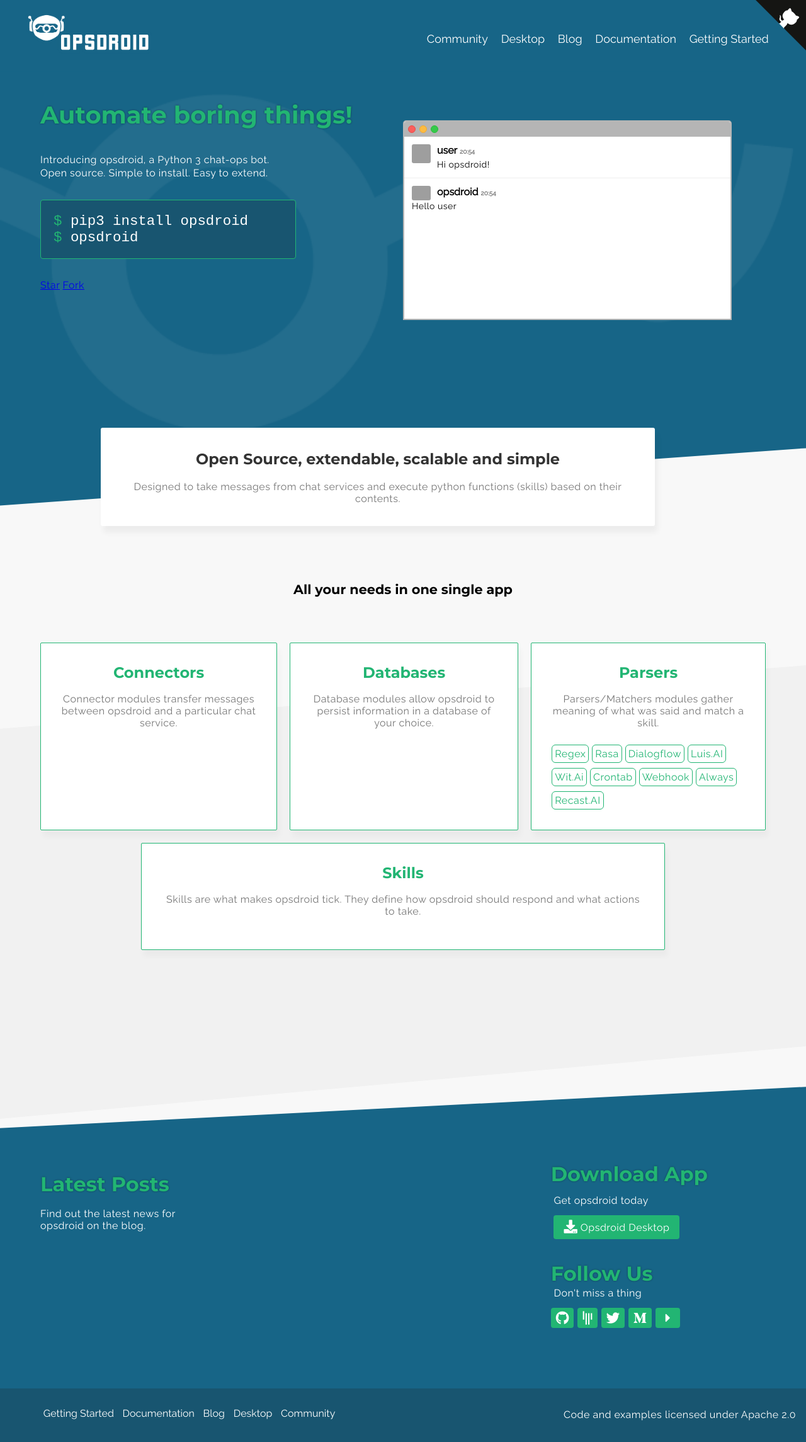
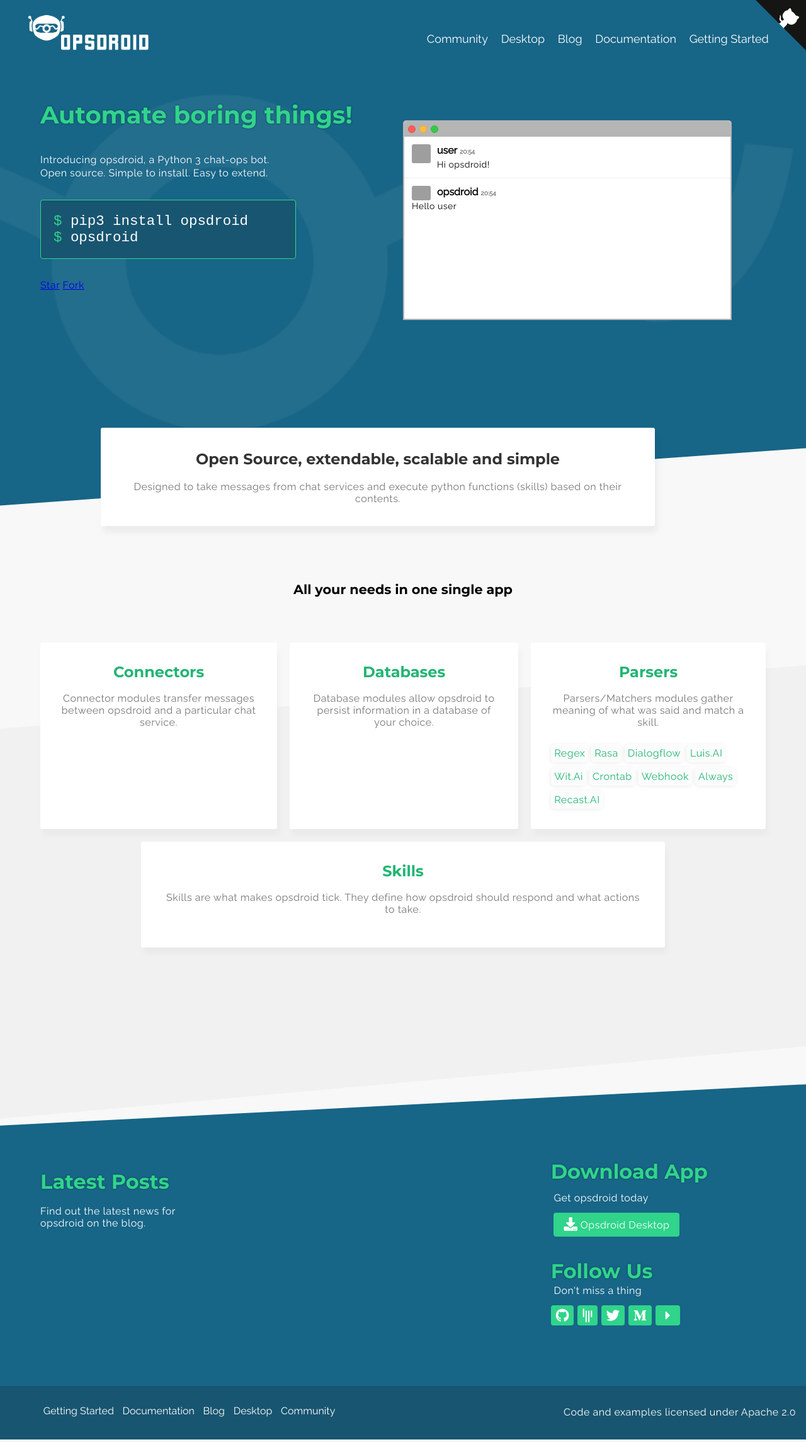
Before and after one commit to opsdroid/opsdroid.github.io, a Jekyll site: the page built from index.html, in a window 1280 px wide. Shown: the whole page at 63% size. Built offline with Jekyll 4.4.1, drawn with Linux system fonts in a browser that asks for light colours; nearby versions of some CDN libraries; grey boxes are pictures that could not be loaded.

Commit message:
Update green over blue contrast, remove some green elements on modules, fix onpress bug (#31)

```diff
--- a/css/main.css
+++ b/css/main.css
@@ -28,7 +28,7 @@
 
 h1, h2 {
   text-align: center;
-  color: #22B573;
+  color: #30D48B;
   font-weight: bold;
   font-family: 'Montserrat', sans-serif;
   margin: 0;
@@ -151,7 +151,7 @@
 
 nav #collapseBtn {
   position: relative;
-  background-color: #22B573;
+  background-color: #30D48B;
   border: 0;
   padding: 8px;
   border-radius: 4px;
@@ -169,7 +169,7 @@
 }
 
 nav #collapseBtn:active, nav #collapseBtn:hover, nav #collapseBtn:focus {
-  background-color: #1ea065;
+  background-color: #22B573;
   outline: 0;
 }
 
@@ -205,7 +205,7 @@
 }
 
 nav .navigation li a:hover {
-  background-color: #22B573;
+  background-color: #30D48B;
   border-radius: 10px;
   -webkit-transition: background-color 0.5s ease-out;
   transition: background-color 0.5s ease-out;
@@ -265,7 +265,7 @@
 }
 
 .header .header-container .description code ::before {
-  color: #22B573;
+  color: #30D48B;
   content: "$ ";
 }
 
@@ -273,7 +273,7 @@
   margin: 2rem 3rem 0rem 3rem;
   width: 65%;
   background-color: #185570;
-  border-color: #22B573;
+  border-color: #30D48B;
   border-style: solid;
   border-width: 1px;
   border-radius: 4px;
@@ -485,6 +485,10 @@
   }
 }
 
+.middle-layer .modules-area h2 {
+  color: #22B573;
+}
+
 .middle-layer .modules-area .connectors {
   -ms-grid-row: 1;
   -ms-grid-column: 1;
@@ -513,32 +517,22 @@
   background-color: white;
   -webkit-box-shadow: 4px 10px 10px rgba(0, 0, 0, 0.03);
           box-shadow: 4px 10px 10px rgba(0, 0, 0, 0.03);
-  border-radius: 2px;
-  border: 1px solid #22B573;
+  border-radius: 3px;
   padding: 2rem;
-  -webkit-transition: .5s ease-out;
-  transition: .5s ease-out;
 }
 
-.middle-layer .modules-area .modules:hover {
-  -webkit-box-shadow: 10px 10px 1px rgba(34, 181, 115, 0.7);
-          box-shadow: 10px 10px 1px rgba(34, 181, 115, 0.7);
-  -webkit-transition: -webkit-box-shadow .5s ease-out;
-  transition: -webkit-box-shadow .5s ease-out;
-  transition: box-shadow .5s ease-out;
-  transition: box-shadow .5s ease-out, -webkit-box-shadow .5s ease-out;
-}
-
-.middle-layer .modules-area .modules a, .middle-layer .modules-area .modules :active, .middle-layer .modules-area .modules a:visited {
+.middle-layer .modules-area .modules a, .middle-layer .modules-area .modules a:active, .middle-layer .modules-area .modules a:visited {
   font-size: medium;
   float: left;
   color: #22B573;
-  border: 1px solid #22B573;
+  background-color: rgba(0, 0, 0, 0.01);
+  -webkit-box-shadow: -1px 1px 6px rgba(0, 0, 0, 0.08);
+          box-shadow: -1px 1px 6px rgba(0, 0, 0, 0.08);
   border-radius: 6px;
   text-decoration: none;
   text-transform: capitalize;
   margin: 8px 5px 0px 0px;
-  padding: 4px;
+  padding: 5px;
   -webkit-transition: .7s ease-out;
   transition: .7s ease-out;
 }
@@ -586,7 +580,7 @@
 }
 
 footer a:hover {
-  color: #b2f1d5;
+  color: #d9f7ea;
   text-shadow: 0px 0px 3px rgba(0, 0, 0, 0.4);
   -webkit-transition: color 0.5s ease-out;
   transition: color 0.5s ease-out;
@@ -639,7 +633,7 @@
 }
 
 footer .top-footer .blog-posts .date {
-  color: #26ca81;
+  color: #45d897;
   text-shadow: 0px 0px 3px rgba(0, 0, 0, 0.4);
   padding-top: .5rem;
   -webkit-transition: color 0.5s ease-out;
@@ -647,7 +641,7 @@
 }
 
 footer .top-footer .blog-posts .blog-post:hover .date {
-  color: #5de0a5;
+  color: #84e6ba;
   -webkit-transition: color 0.5s ease-out;
   transition: color 0.5s ease-out;
 }
@@ -670,8 +664,8 @@
   padding: .7rem .3rem;
 }
 
-footer .top-footer .download a, footer .top-footer .download:visited, footer .top-footer .download:active {
-  background-color: #22B573;
+footer .top-footer .download a, footer .top-footer .download a:visited, footer .top-footer .download a:active {
+  background-color: #30D48B;
   border-radius: 4px;
   padding: .6rem 1rem;
   -webkit-transition: all .5s ease-in-out;
@@ -681,7 +675,7 @@
 footer .top-footer .download a:hover {
   color: white;
   text-shadow: none;
-  background-color: #32d88e;
+  background-color: #22B573;
   -webkit-transition: all .5s ease-in-out;
   transition: all .5s ease-in-out;
 }
@@ -705,7 +699,7 @@
 
 footer .top-footer .follow .social-icons .fab, footer .top-footer .follow .social-icons .fas {
   color: white;
-  background-color: #22B573;
+  background-color: #30D48B;
   padding: .5rem;
   border-radius: 4px;
   margin-right: .1rem;
@@ -716,7 +710,7 @@
 }
 
 footer .top-footer .follow .social-icons .fab:hover, footer .top-footer .follow .social-icons .fas:hover {
-  background-color: #32d88e;
+  background-color: #22B573;
   -webkit-transition: all .5s ease-in-out;
   transition: all .5s ease-in-out;
 }
```
Also changed, not shown: css/main.scss (+16 -18 lines), 1 other file.
